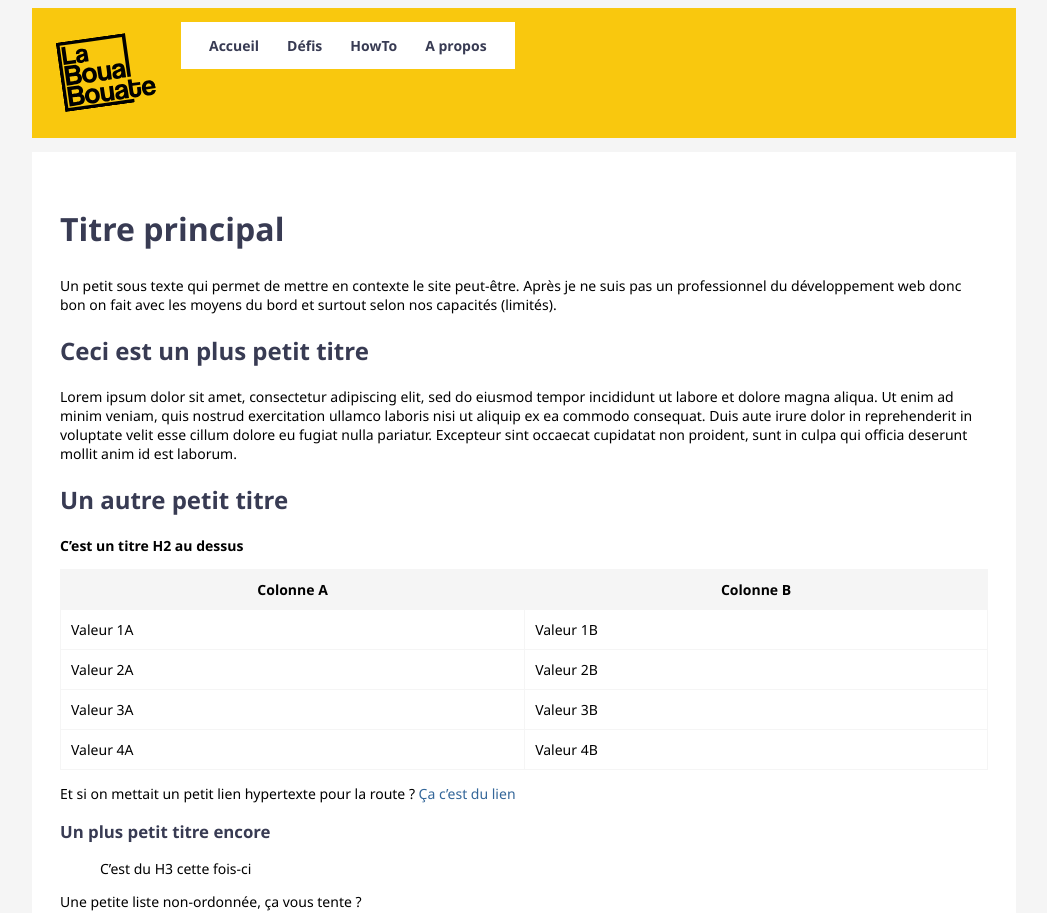
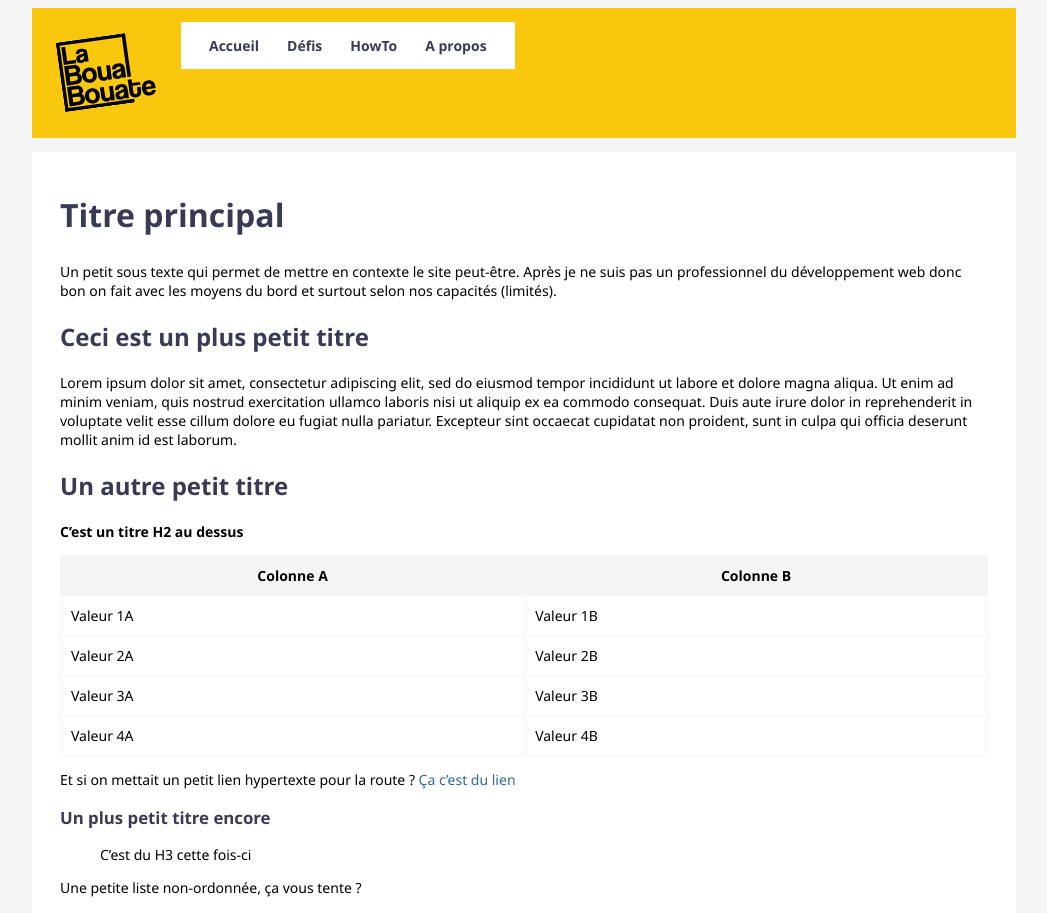
Before and after one commit to leobouard/leobouard.github.io, a Jekyll site: the page built from index.md, in a window 1280 px wide. Shown: the top 913 px of the page, without its empty margins (116-1163 px from the left). Built offline with Jekyll 4.4.1, drawn with Linux system fonts in a browser that asks for light colours; our own code applies the rules of GitHub Pages for plain Markdown files.

Commit message:
Update style.scss

```diff
--- a/assets/css/style.scss
+++ b/assets/css/style.scss
@@ -90,7 +90,10 @@
 
 section {
     background-color: #fff;
-    padding: 2em;
+    padding-top: 1em;
+    padding-bottom: 1em;
+    padding-left: 2em;
+    padding-right: 2em;
     margin-top: 1em;
     margin-bottom: 1em;
 }
@@ -137,7 +140,7 @@
         width: 400px;
         height: 300px;
         background-color: #fff;
-        box-shadow: 0px 0px 1em #f5f5f5;
+        box-shadow: 0px 0px 1em #383b53;
     }
 
     .posts div a {
```
